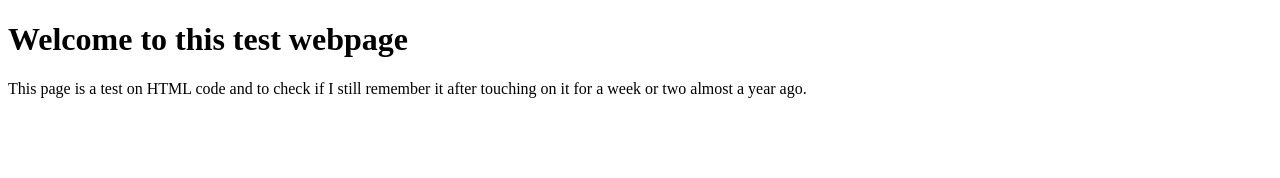
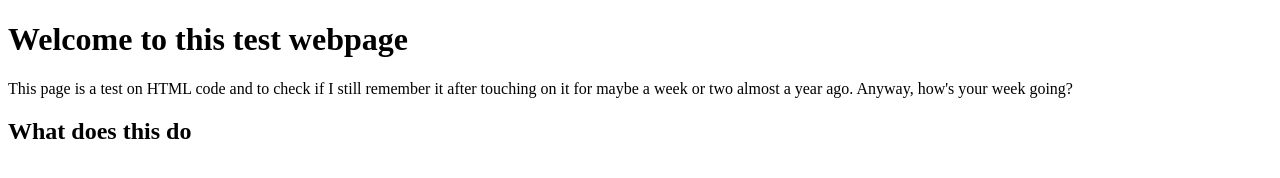
Before and after one commit to AFM668153/test-01, a plain HTML site: page index.html in a window 1280 px wide. Drawn offline with Linux system fonts and the light colour scheme.

Commit message:
Update index.html

```diff
--- a/index.html
+++ b/index.html
@@ -4,7 +4,8 @@
  <body>
   <h1>Welcome to this test webpage</h1>
   <p>
-   This page is a test on HTML code and to check if I still remember it after touching on it for a week or two almost a year ago.
+   This page is a test on HTML code and to check if I still remember it after touching on it for maybe a week or two almost a year ago. Anyway, how's your week going?
   </p>
+  <h2>What does this do</h2>
  </body>
 </html>
```
